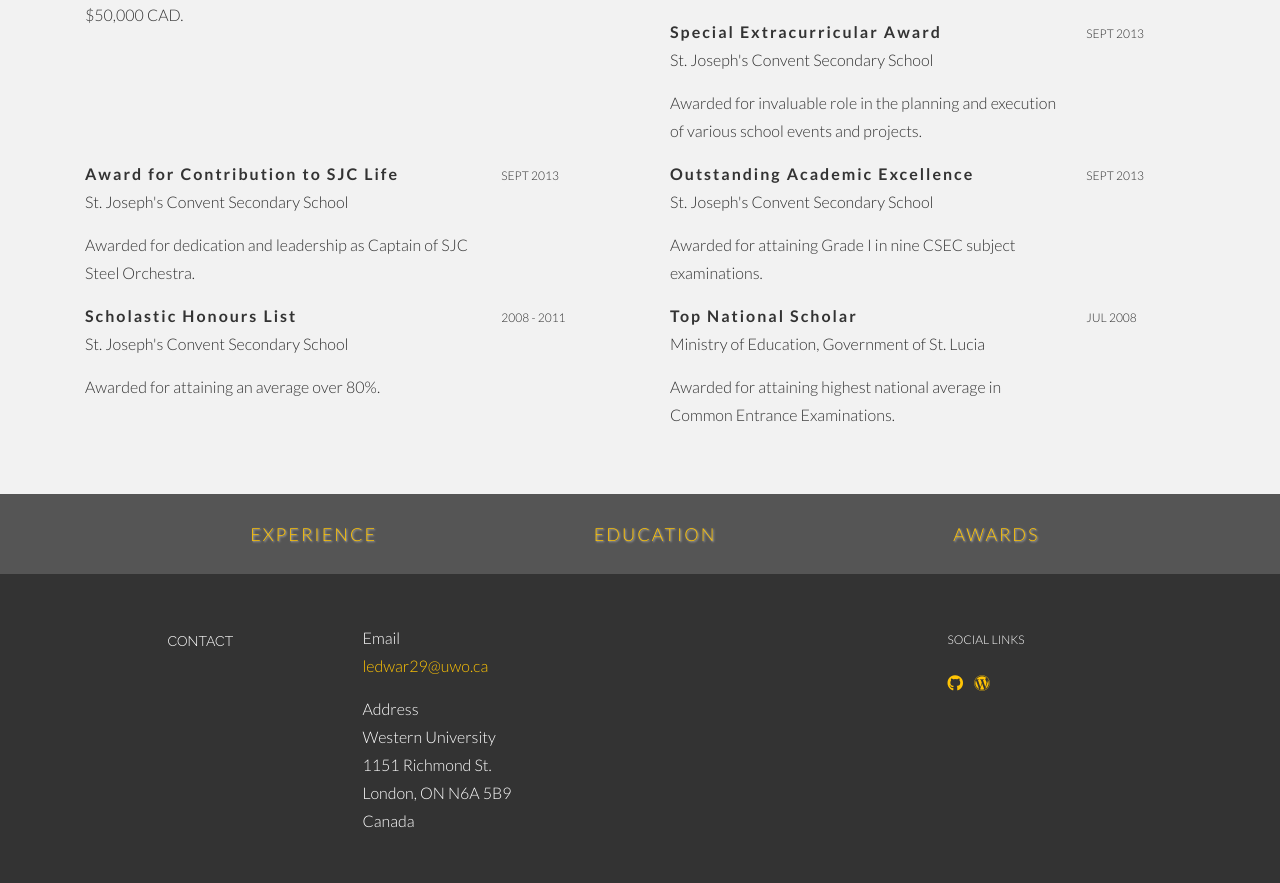
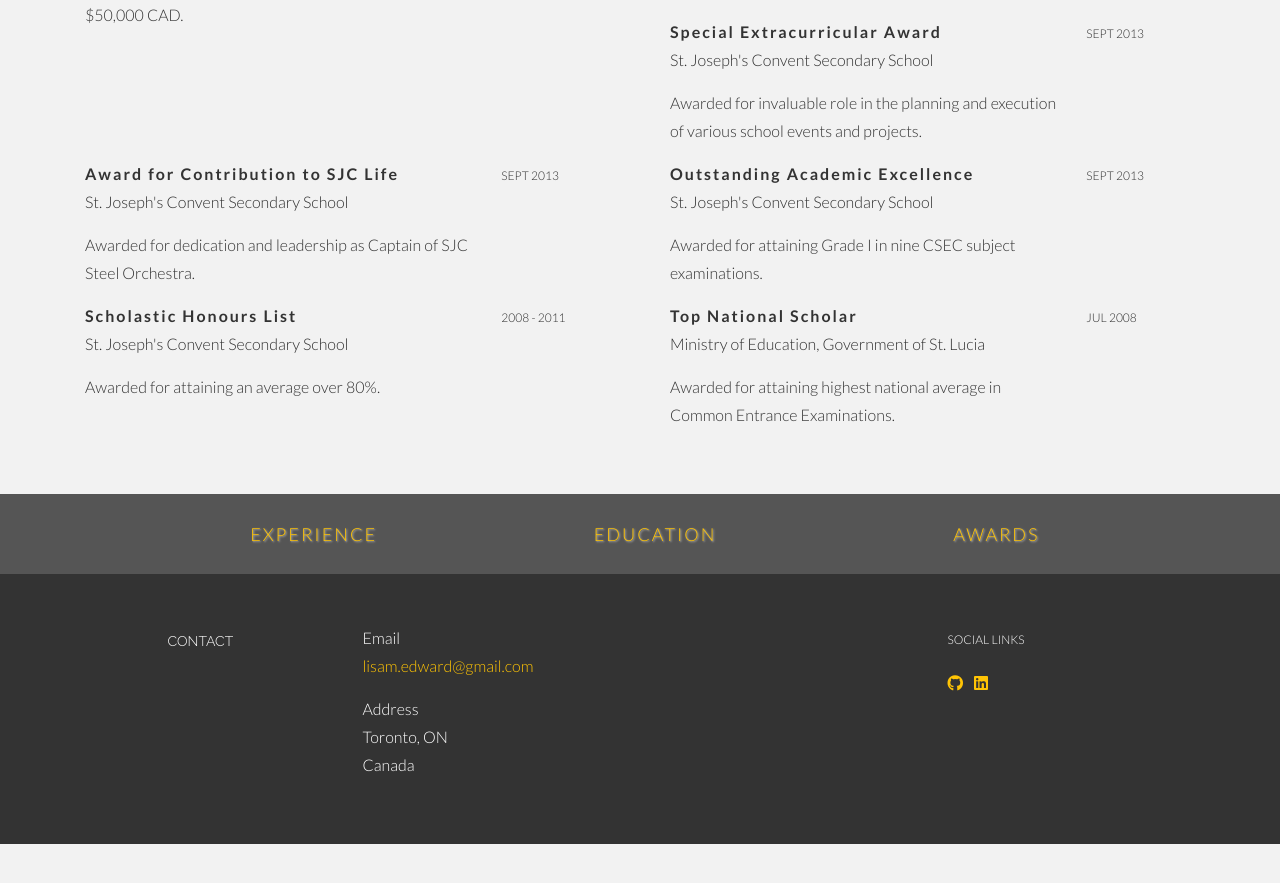
Before and after one commit to Lisa-Monique/Lisa-Monique.github.io, a Jekyll site: the page built from _pages/awards.html, in a window 1280 px wide and 900 px high, scrolled down 1772 px. Shown: the top 883 px of the window. Built offline with Jekyll 4.4.1, drawn with Linux system fonts in a browser that asks for light colours; nearby versions of some CDN libraries; after the commit the page ends 2616 px from its top, so only the background shows below that.

Commit message:
update contact info

```diff
--- a/_config.yml
+++ b/_config.yml
@@ -2,7 +2,7 @@ baseurl: /
 exclude: ['README.md']
 title: Lisa-Monique Edward
 author: Lisa-Monique Edward
-email: ledwar29@uwo.ca
+email: lisam.edward@gmail.com
 description: >-
   Resume/Portfolio for Lisa-Monique Edward
 url: "" # the base hostname & protocol for your site, e.g. http://example.com
--- a/_includes/footer.html
+++ b/_includes/footer.html
@@ -25,13 +25,11 @@
                     <!-- EDIT: email -->
                     <div class="col-lg-6">
                         <p><span class="t">Email</span><br/>
-                            <a href="mailto:ledwar29@uwo.ca" target="_blank" class="mail">{{site.email}}</a> <br/>
+                            <a href="mailto:{{site.email}}" target="_blank" class="mail">{{site.email}}</a> <br/>
                         </p>
                         <!-- EDIT: address -->
                         <p><span class="t">Address</span><br/>
-                            Western University<br/>
-                            1151 Richmond St.<br/>
-                            London, ON N6A 5B9 <br/>
+                            Toronto, ON<br/>
                             Canada<br/>
                         </p>
 
@@ -41,8 +39,8 @@
                         <p>
                         <!-- EDIT: Social Links.-->
                         <a href="{{site.github_username}}" target="_blank"><i class="fab fa-github"></i></a>
-                        <a href="{{site.linkedin_username" target="_blank"><i class="fab fa-linkedin"></i></a>
-                        <a href="{{site.external}}" target="_blank"><i class="fab fa-wordpress"></i></a>
+                        <a href="{{site.linkedin_username}}" target="_blank"><i class="fab fa-linkedin"></i></a>
+                        <!-- <a href="{{site.external}}" target="_blank"><i class="fab fa-wordpress"></i></a> -->
                     </p>
                     </div>
                 </div><!--/.row -->
```
